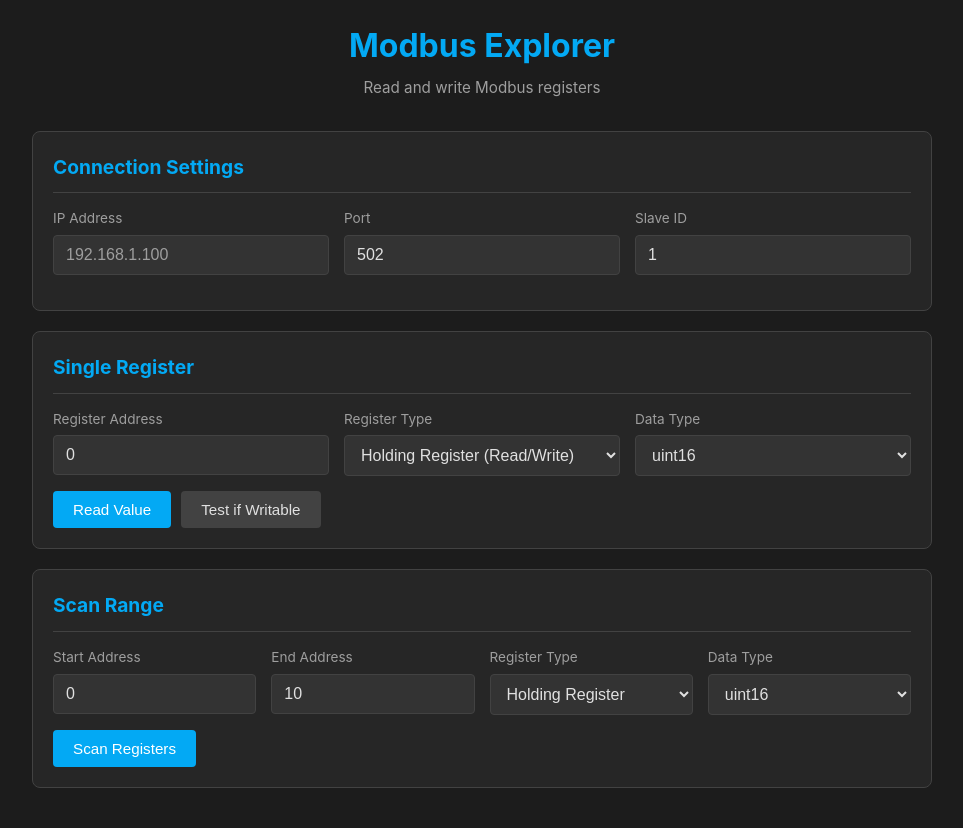
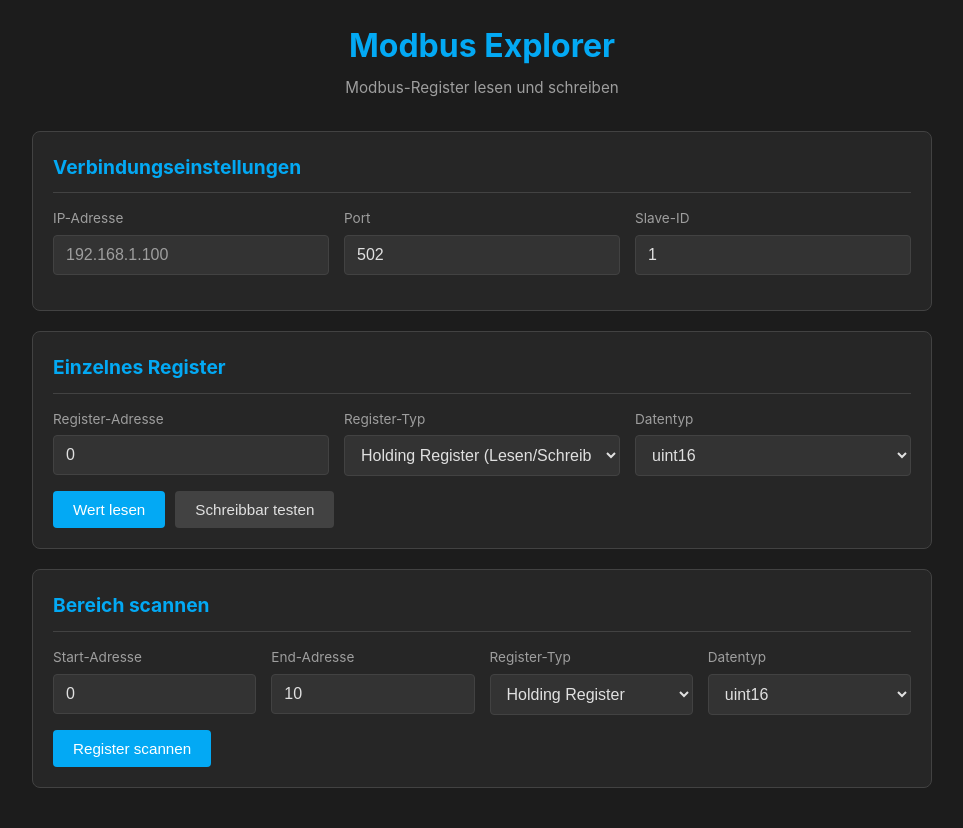
Before and after one commit to marius945/Modbus-Explorer, a Flask app: page / in a window 1280 px wide. Shown: the whole page, without its empty margins (158-1121 px from the left). Run offline with Flask 3, Linux system fonts and the light colour scheme.

Commit message:
Deutsche Übersetzung, schöneres README und Icon
- Web-Oberfläche komplett auf Deutsch übersetzt
- README mit Badges, Tabellen und besserer Struktur
- Icon und Logo für das Add-on hinzugefügt
- LICENSE Datei hinzugefügt (MIT)
- CHANGELOG auf Deutsch

```diff
--- a/modbus-explorer/rootfs/app/templates/index.html
+++ b/modbus-explorer/rootfs/app/templates/index.html
@@ -10,15 +10,15 @@
     <div class="container">
         <header>
             <h1>Modbus Explorer</h1>
-            <p class="subtitle">Read and write Modbus registers</p>
+            <p class="subtitle">Modbus-Register lesen und schreiben</p>
         </header>
 
-        <!-- Connection Settings -->
+        <!-- Verbindungseinstellungen -->
         <section class="card">
-            <h2>Connection Settings</h2>
+            <h2>Verbindungseinstellungen</h2>
             <div class="form-grid">
                 <div class="form-group">
-                    <label for="ip">IP Address</label>
+                    <label for="ip">IP-Adresse</label>
                     <input type="text" id="ip" placeholder="192.168.1.100" required>
                 </div>
                 <div class="form-group">
@@ -26,31 +26,31 @@
                     <input type="number" id="port" value="{{ default_port }}" min="1" max="65535">
                 </div>
                 <div class="form-group">
-                    <label for="slave_id">Slave ID</label>
+                    <label for="slave_id">Slave-ID</label>
                     <input type="number" id="slave_id" value="{{ default_slave_id }}" min="0" max="255">
                 </div>
             </div>
         </section>
 
-        <!-- Single Register Operations -->
+        <!-- Einzelnes Register -->
         <section class="card">
-            <h2>Single Register</h2>
+            <h2>Einzelnes Register</h2>
             <div class="form-grid">
                 <div class="form-group">
-                    <label for="address">Register Address</label>
+                    <label for="address">Register-Adresse</label>
                     <input type="number" id="address" value="0" min="0">
                 </div>
                 <div class="form-group">
-                    <label for="register_type">Register Type</label>
+                    <label for="register_type">Register-Typ</label>
                     <select id="register_type">
-                        <option value="holding">Holding Register (Read/Write)</option>
-                        <option value="input">Input Register (Read-Only)</option>
-                        <option value="coil">Coil (Read/Write)</option>
-                        <option value="discrete">Discrete Input (Read-Only)</option>
+                        <option value="holding">Holding Register (Lesen/Schreiben)</option>
+                        <option value="input">Input Register (Nur Lesen)</option>
+                        <option value="coil">Coil (Lesen/Schreiben)</option>
+                        <option value="discrete">Discrete Input (Nur Lesen)</option>
                     </select>
                 </div>
                 <div class="form-group">
-                    <label for="data_type">Data Type</label>
+                    <label for="data_type">Datentyp</label>
                     <select id="data_type">
                         {% for dt in data_types %}
                         <option value="{{ dt }}" {% if dt == 'uint16' %}selected{% endif %}>{{ dt }}</option>
@@ -60,52 +60,52 @@
             </div>
 
             <div class="button-group">
-                <button id="btn-read" class="btn btn-primary">Read Value</button>
-                <button id="btn-test-write" class="btn btn-secondary">Test if Writable</button>
+                <button id="btn-read" class="btn btn-primary">Wert lesen</button>
+                <button id="btn-test-write" class="btn btn-secondary">Schreibbar testen</button>
             </div>
 
-            <!-- Result Display -->
+            <!-- Ergebnis-Anzeige -->
             <div id="result-container" class="result-container hidden">
                 <div class="result-header">
-                    <h3>Result</h3>
+                    <h3>Ergebnis</h3>
                     <span id="writable-badge" class="badge hidden"></span>
                 </div>
                 <div class="result-grid">
                     <div class="result-item">
-                        <label>Current Value</label>
+                        <label>Aktueller Wert</label>
                         <span id="current-value">-</span>
                     </div>
                     <div class="result-item">
-                        <label>Raw Registers</label>
+                        <label>Roh-Register</label>
                         <span id="raw-value">-</span>
                     </div>
                 </div>
 
-                <!-- Write Section -->
+                <!-- Schreiben-Bereich -->
                 <div id="write-section" class="write-section hidden">
-                    <h4>Write New Value</h4>
+                    <h4>Neuen Wert schreiben</h4>
                     <div class="write-form">
-                        <input type="text" id="new-value" placeholder="Enter new value">
-                        <button id="btn-write" class="btn btn-warning">Write</button>
+                        <input type="text" id="new-value" placeholder="Neuen Wert eingeben">
+                        <button id="btn-write" class="btn btn-warning">Schreiben</button>
                     </div>
                 </div>
             </div>
         </section>
 
-        <!-- Scan Section -->
+        <!-- Scan-Bereich -->
         <section class="card">
-            <h2>Scan Range</h2>
+            <h2>Bereich scannen</h2>
             <div class="form-grid">
                 <div class="form-group">
-                    <label for="scan-start">Start Address</label>
+                    <label for="scan-start">Start-Adresse</label>
                     <input type="number" id="scan-start" value="0" min="0">
                 </div>
                 <div class="form-group">
-                    <label for="scan-end">End Address</label>
+                    <label for="scan-end">End-Adresse</label>
                     <input type="number" id="scan-end" value="10" min="0">
                 </div>
                 <div class="form-group">
-                    <label for="scan-register-type">Register Type</label>
+                    <label for="scan-register-type">Register-Typ</label>
                     <select id="scan-register-type">
                         <option value="holding">Holding Register</option>
                         <option value="input">Input Register</option>
@@ -114,7 +114,7 @@
                     </select>
                 </div>
                 <div class="form-group">
-                    <label for="scan-data-type">Data Type</label>
+                    <label for="scan-data-type">Datentyp</label>
                     <select id="scan-data-type">
                         {% for dt in data_types %}
                         <option value="{{ dt }}" {% if dt == 'uint16' %}selected{% endif %}>{{ dt }}</option>
@@ -122,19 +122,19 @@
                     </select>
                 </div>
             </div>
-            <button id="btn-scan" class="btn btn-primary">Scan Registers</button>
+            <button id="btn-scan" class="btn btn-primary">Register scannen</button>
 
-            <!-- Scan Results -->
+            <!-- Scan-Ergebnisse -->
             <div id="scan-results" class="scan-results hidden">
-                <h3>Scan Results</h3>
+                <h3>Scan-Ergebnisse</h3>
                 <table id="scan-table">
                     <thead>
                         <tr>
-                            <th>Address</th>
-                            <th>Value</th>
-                            <th>Raw</th>
+                            <th>Adresse</th>
+                            <th>Wert</th>
+                            <th>Roh</th>
                             <th>Status</th>
-                            <th>Action</th>
+                            <th>Aktion</th>
                         </tr>
                     </thead>
                     <tbody></tbody>
@@ -142,12 +142,12 @@
             </div>
         </section>
 
-        <!-- Status Messages -->
+        <!-- Status-Meldungen -->
         <div id="status" class="status hidden"></div>
     </div>
 
     <script>
-        // Helper function to show status messages
+        // Hilfsfunktion für Status-Meldungen
         function showStatus(message, type = 'info') {
             const status = document.getElementById('status');
             status.textContent = message;
@@ -156,7 +156,7 @@
             setTimeout(() => status.classList.add('hidden'), 5000);
         }
 
-        // Helper function to get connection settings
+        // Hilfsfunktion für Verbindungseinstellungen
         function getConnectionSettings() {
             return {
                 ip: document.getElementById('ip').value,
@@ -165,11 +165,11 @@
             };
         }
 
-        // Read single register
+        // Einzelnes Register lesen
         document.getElementById('btn-read').addEventListener('click', async () => {
             const settings = getConnectionSettings();
             if (!settings.ip) {
-                showStatus('Please enter an IP address', 'error');
+                showStatus('Bitte IP-Adresse eingeben', 'error');
                 return;
             }
 
@@ -180,7 +180,7 @@
                 register_type: document.getElementById('register_type').value
             };
 
-            showStatus('Reading register...', 'info');
+            showStatus('Lese Register...', 'info');
 
             try {
                 const response = await fetch('/api/read', {
@@ -199,29 +199,29 @@
                     const badge = document.getElementById('writable-badge');
                     badge.classList.remove('hidden');
                     if (result.writable) {
-                        badge.textContent = 'Writable';
+                        badge.textContent = 'Schreibbar';
                         badge.className = 'badge badge-success';
                         document.getElementById('write-section').classList.remove('hidden');
                     } else {
-                        badge.textContent = 'Read-Only';
+                        badge.textContent = 'Nur Lesen';
                         badge.className = 'badge badge-warning';
                         document.getElementById('write-section').classList.add('hidden');
                     }
 
-                    showStatus('Read successful', 'success');
+                    showStatus('Erfolgreich gelesen', 'success');
                 } else {
                     showStatus(result.error, 'error');
                 }
             } catch (error) {
-                showStatus(`Connection error: ${error.message}`, 'error');
+                showStatus(`Verbindungsfehler: ${error.message}`, 'error');
             }
         });
 
-        // Test if writable
+        // Testen ob schreibbar
         document.getElementById('btn-test-write').addEventListener('click', async () => {
             const settings = getConnectionSettings();
             if (!settings.ip) {
-                showStatus('Please enter an IP address', 'error');
+                showStatus('Bitte IP-Adresse eingeben', 'error');
                 return;
             }
 
@@ -231,7 +231,7 @@
                 register_type: document.getElementById('register_type').value
             };
 
-            showStatus('Testing if register is writable...', 'info');
+            showStatus('Teste ob Register schreibbar ist...', 'info');
 
             try {
                 const response = await fetch('/api/test_write', {
@@ -244,25 +244,25 @@
 
                 if (result.success) {
                     if (result.writable) {
-                        showStatus(`Register is WRITABLE: ${result.reason}`, 'success');
+                        showStatus(`Register ist SCHREIBBAR: ${result.reason}`, 'success');
                     } else {
-                        showStatus(`Register is READ-ONLY: ${result.reason}`, 'warning');
+                        showStatus(`Register ist NUR LESBAR: ${result.reason}`, 'warning');
                     }
                 } else {
                     showStatus(result.error, 'error');
                 }
             } catch (error) {
-                showStatus(`Connection error: ${error.message}`, 'error');
+                showStatus(`Verbindungsfehler: ${error.message}`, 'error');
             }
         });
 
-        // Write value
+        // Wert schreiben
         document.getElementById('btn-write').addEventListener('click', async () => {
             const settings = getConnectionSettings();
             const newValue = document.getElementById('new-value').value;
 
             if (!newValue) {
-                showStatus('Please enter a value to write', 'error');
+                showStatus('Bitte einen Wert zum Schreiben eingeben', 'error');
                 return;
             }
 
@@ -274,7 +274,7 @@
                 value: newValue
             };
 
-            showStatus('Writing value...', 'info');
+            showStatus('Schreibe Wert...', 'info');
 
             try {
                 const response = await fetch('/api/write', {
@@ -286,22 +286,22 @@
                 const result = await response.json();
 
                 if (result.success) {
-                    showStatus('Value written successfully!', 'success');
-                    // Re-read to verify
+                    showStatus('Wert erfolgreich geschrieben!', 'success');
+                    // Erneut lesen zur Bestätigung
                     document.getElementById('btn-read').click();
                 } else {
                     showStatus(result.error, 'error');
                 }
             } catch (error) {
-                showStatus(`Connection error: ${error.message}`, 'error');
+                showStatus(`Verbindungsfehler: ${error.message}`, 'error');
             }
         });
 
-        // Scan registers
+        // Register scannen
         document.getElementById('btn-scan').addEventListener('click', async () => {
             const settings = getConnectionSettings();
             if (!settings.ip) {
-                showStatus('Please enter an IP address', 'error');
+                showStatus('Bitte IP-Adresse eingeben', 'error');
                 return;
             }
 
@@ -313,7 +313,7 @@
                 register_type: document.getElementById('scan-register-type').value
             };
 
-            showStatus('Scanning registers...', 'info');
+            showStatus('Scanne Register...', 'info');
 
             try {
                 const response = await fetch('/api/scan', {
@@ -336,23 +336,23 @@
                             <td>${item.raw ? JSON.stringify(item.raw) : '-'}</td>
                             <td>${item.error ? `<span class="error-text">${item.error}</span>` : '<span class="success-text">OK</span>'}</td>
                             <td>
-                                ${item.value !== null ? `<button class="btn btn-small" onclick="loadToEditor(${item.address})">Edit</button>` : ''}
+                                ${item.value !== null ? `<button class="btn btn-small" onclick="loadToEditor(${item.address})">Bearbeiten</button>` : ''}
                             </td>
                         `;
                         tbody.appendChild(tr);
                     });
 
                     document.getElementById('scan-results').classList.remove('hidden');
-                    showStatus(`Scan complete: ${result.results.length} registers`, 'success');
+                    showStatus(`Scan abgeschlossen: ${result.results.length} Register`, 'success');
                 } else {
                     showStatus(result.error, 'error');
                 }
             } catch (error) {
-                showStatus(`Connection error: ${error.message}`, 'error');
+                showStatus(`Verbindungsfehler: ${error.message}`, 'error');
             }
         });
 
-        // Load address to single register editor
+        // Adresse in den Editor laden
         function loadToEditor(address) {
             document.getElementById('address').value = address;
             document.getElementById('register_type').value = document.getElementById('scan-register-type').value;
@@ -361,7 +361,7 @@
             window.scrollTo({ top: 0, behavior: 'smooth' });
         }
 
-        // Register type change handler - update data type options
+        // Register-Typ Änderung - Datentyp-Optionen aktualisieren
         document.getElementById('register_type').addEventListener('change', (e) => {
             const dataTypeSelect = document.getElementById('data_type');
             if (e.target.value === 'coil' || e.target.value === 'discrete') {
```
Also changed, not shown: modbus-explorer/CHANGELOG.md, modbus-explorer/README.md, modbus-explorer/icon.png (added), modbus-explorer/icon.svg (added), modbus-explorer/logo.png (added), 1 other file.
